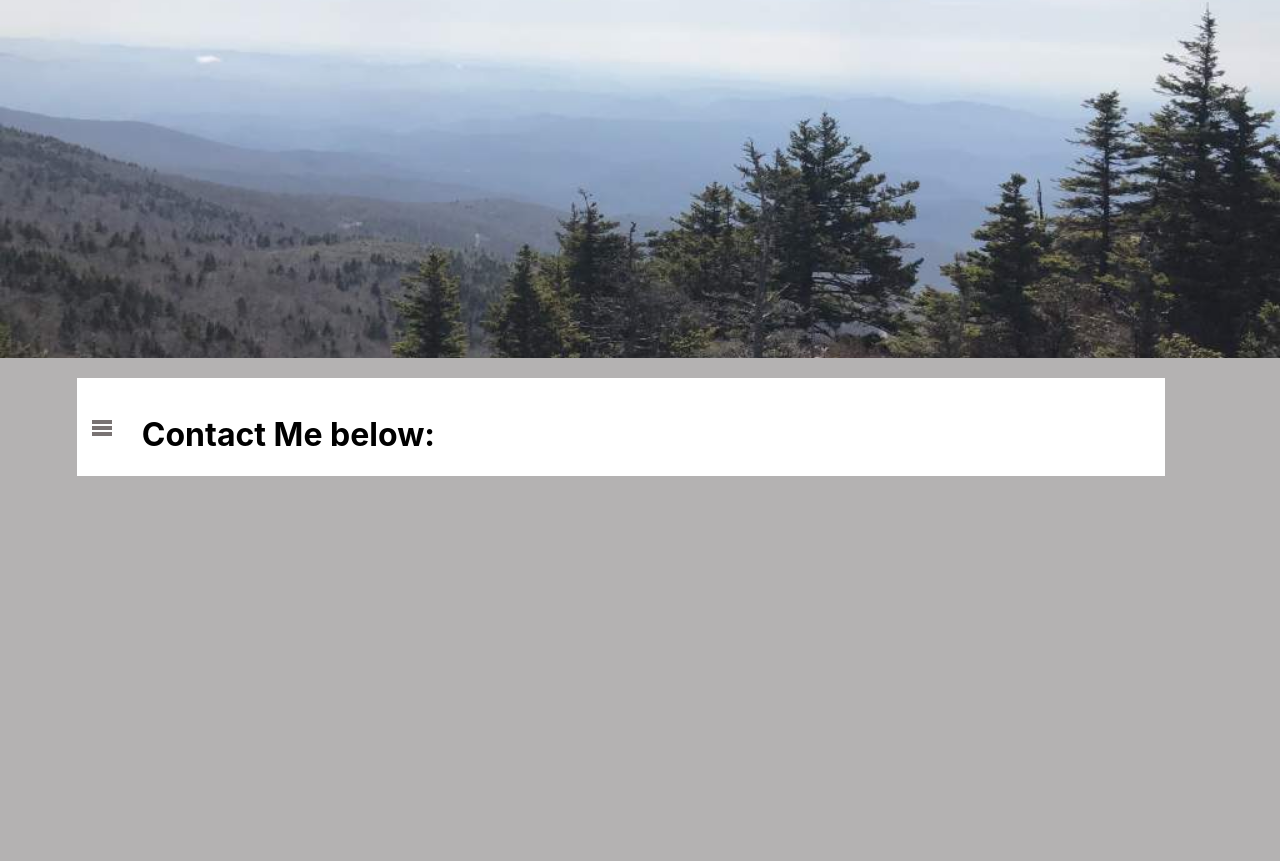
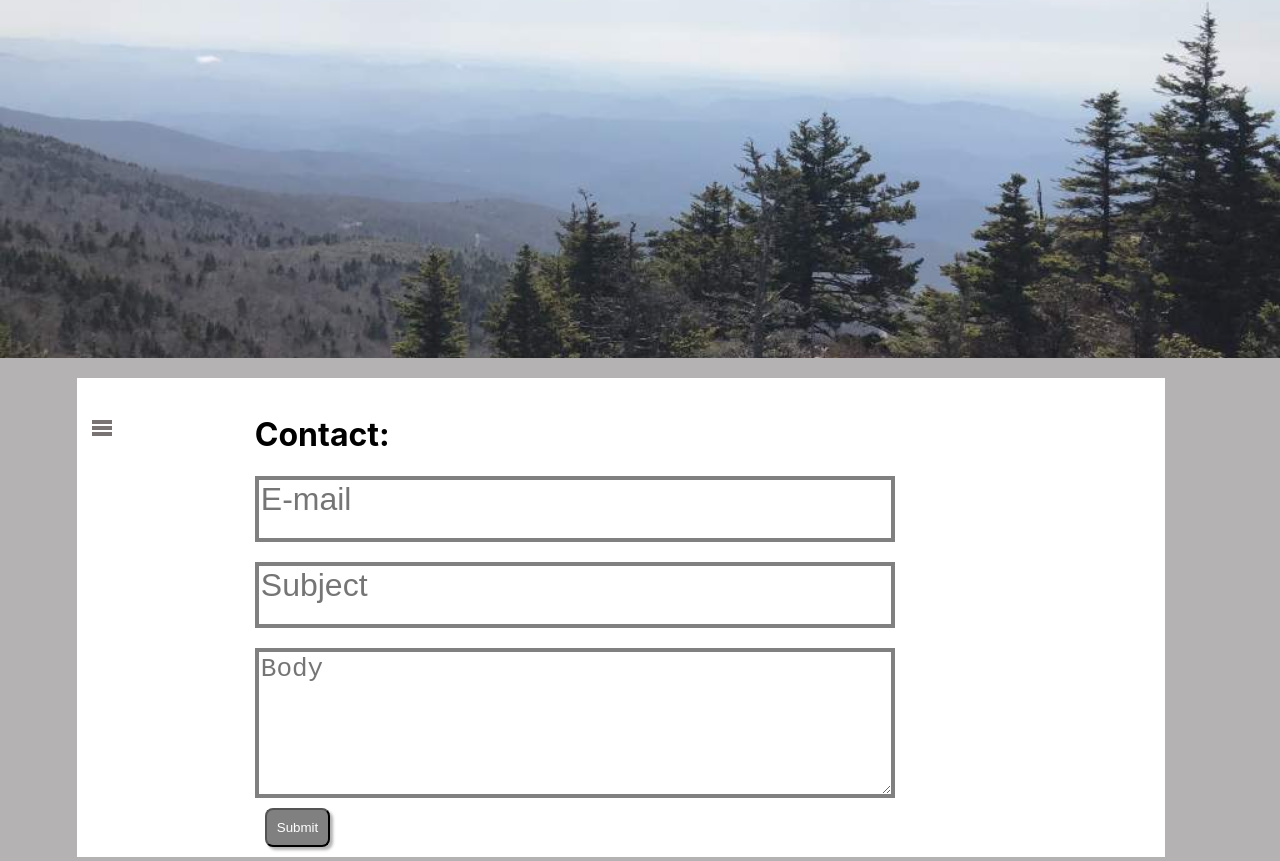
Before and after one commit to mwave317/mwave_blog, a React (Create React App) app in the folder client/: page /contact in a window 1280 px wide. Shown: the part 132-993 px from the top of the page. Before the commit the page ends 800 px from the top, so only its background shows below. Built offline with nearby package versions, Linux system fonts and the light colour scheme; no server answers.

Commit message:
Added the Contact form. Changed the css for the addPost. Removed the Landing from the App.js. At this point, I need to get the backend to send the email.

```diff
--- a/client/src/App.js
+++ b/client/src/App.js
@@ -17,6 +17,9 @@ class App extends Component {
     addedTitle: ' ',
     addedBody: ' ',
     comment: ' ',
+    sender: '',
+    subject: '',
+    contactBody: '',
     intervalisSet: false,
     reviewed: true,
     loggedIn: true,
@@ -27,7 +30,7 @@ class App extends Component {
   }
 
   onFormSubmit(state) {
-    this.setState({ addedTitle: state.title, addedBody: state.body });
+    this.setState({ addedTitle: state.title, addedBody: state.body, sender: state.sender, subject: state.subject, contactBody: state.contactBody });
   }
 
   onCommentSubmit(state) {
@@ -37,22 +40,7 @@ class App extends Component {
   render() {
     console.log(this.state);
     console.log(this.props.auth);
-    let currentLocation = window.location.pathname;
-    if (this.props.auth && currentLocation === '/' ) {
-      return (
-
-        <div>
-          <BrowserRouter>
-            <div>
-              <Header />
-              <div className="main-layout">
-              <Routes />
-              </div>
-            </div>
-          </BrowserRouter>
-        </div>
-      );
-    } else {
+    // let currentLocation = window.location.pathname;
       return (
         <div >
           <BrowserRouter>
@@ -68,7 +56,6 @@ class App extends Component {
       )
     }
   }
-}
 
 
 function mapStateToProps({ auth }) {
--- a/client/src/components/AddPost.js
+++ b/client/src/components/AddPost.js
@@ -21,7 +21,7 @@ export default class AddPost extends Component {
         }
     }
 
-    submitForm = (event, state) => {
+    submitForm = (event) => {
         event.preventDefault();
         this.setState({title: event.target.value, body: event.target.value});
         this.props.onFormSubmit(this.state);
@@ -34,10 +34,10 @@ export default class AddPost extends Component {
             <div className="addPost">
                 <form>
                     <input className="addPost-title" onChange= { ev => this.handleChange ('title', ev)}
-                    type='text' placeholder='Catching title' value= {this.state.title } />
+                    type='text' placeholder='Title' value= {this.state.title } />
 
                     <textarea className="addPost-body" onChange= { ev => this.handleChange ('body', ev)}
-                    type='text' placeholder='Write something moving and informative.' value= {this.state.body } />
+                    type='text' placeholder='Body.' value= {this.state.body } />
 
                     <button type="submit" onClick={this.submitForm} className="addPost-button">Submit</button>
                     <div>
--- a/client/src/components/Comment.js
+++ b/client/src/components/Comment.js
@@ -1,18 +1,26 @@
 import React, { Component } from 'react';
 import '../css/Comment.css';
+import { connect } from 'react-redux';
+import * as actions from '../actions';
 
-export default class Comment extends Component {
+class Comment extends Component {
     constructor(props){
         super(props);
             this.state = {
                 comment: '',
                 active: false,
+                commentStatus: 'Leave a comment',
             }
     }
 
     toggleClass = () => {
-        this.setState({active: !this.state.active});
-    }
+        if (this.props.auth) {
+            this.setState({active: !this.state.active});
+        this.setState({commentStatus: 'Leave a comment'});
+        } else {
+            this.setState({commentStatus: 'Log in to comment'});
+        }
+}
 
     handleChange(state, ev) {
         if (ev.target.value.includes('<script>')) {
@@ -26,21 +34,27 @@ export default class Comment extends Component {
 
     keyPress(ev) {
         if (ev.key === "Enter") {
-            this.setState({active: !this.state.active, comment: ' ' });
+            this.setState({active: !this.state.active, comment: ' ', commentStatus : 'Your comment is waiting for review.'});
         } else {
             this.setState({active: true})
         }
     }
 
     render() {
+        console.log(this.props.auth);
         const toggleActiveState = this.state.active ? 'comment-add' : 'hide';
-        const commentStatus = !this.state.active && this.state.comment === ' ' ? 'Your comment is waiting for review.' : 'Leave a Comment';
         return (
             <div>
-                  <p onClick={this.toggleClass}>{commentStatus}</p>
+                  <p onClick={this.toggleClass}>{this.state.commentStatus}</p>
                     <textarea className={toggleActiveState} onChange= { ev => this.handleChange ('comment', ev)}
                      onKeyDown={ ev => this.keyPress(ev, this.state)} type='text' placeholder='Enter your comment here...' value= {this.state.comment } />
             </div>
         )
     }
 }
+
+function mapStateToProps({ auth }) {
+    return { auth };
+  }
+
+  export default connect(mapStateToProps, actions)(Comment);
--- a/client/src/components/Contact.js
+++ b/client/src/components/Contact.js
@@ -6,8 +6,24 @@ export default class Contact extends Component {
     constructor() {
         super();
         this.state = {
+            sender: '',
+            subject: '',
+            contactBody: '',
+        };
+    }
 
-        };
+    handleChange(state, event) {
+        if (event.target.value.includes('<script>')) {
+            this.setState({sender: '', subject: '', contactBody: ''})
+        } else {
+            this.setState({ [state] : event.target.value});
+        }
+    }
+
+    submitForm = (event) => {
+        event.preventDefault();
+        this.setState({sender: event.target.value, subject: event.target.value, contactBody: event.target.value});
+        this.props.onFormSubmit(this.state);
     }
 
     render() {
@@ -15,7 +31,20 @@ export default class Contact extends Component {
             <div>
 
             <div className="contact">
-                <h1 className="contact-title">Contact Me below: </h1>
+                <h1 className="contact-title">Contact: </h1>
+
+                    <form>
+                        <input className="contact-sender" onChange= { ev => this.handleChange ('sender', ev)}
+                        type='text' placeholder='E-mail' value= {this.state.sender } />
+
+                        <input className="contact-subject" onChange= { ev => this.handleChange ('subject', ev)}
+                        type='text' placeholder='Subject' value= {this.state.subject } />
+
+                        <textarea className="contact-body" onChange= { ev => this.handleChange ('contactBody', ev)}
+                        type='text' placeholder='Body' value= {this.state.contactBody } />
+
+                        <button type="submit" onClick={this.submitForm} className="contact-button">Submit</button>
+                    </form>
             </div>
             </div>
 
--- a/client/src/components/Routes.js
+++ b/client/src/components/Routes.js
@@ -1,6 +1,6 @@
 import React, { Component } from 'react';
 import { Route } from 'react-router-dom';
-import Landing from './Landing';
+// import Landing from './Landing';
 import Home from './Home';
 import About from './About';
 import Contact from './Contact';
@@ -23,10 +23,10 @@ export default class Routes extends Component {
         return (
 
             <div>
-                <Route exact path="/" component={ Landing} />
-                <Route path="/home" render={(props) => <Home {...props} title={this.props.title} body={this.props.body} onCommentSubmit={this.props.onCommentSubmit} />} />
+                <Route exact path="/" render={(props) => <Home {...props} title={this.props.title} body={this.props.body} onCommentSubmit={this.props.onCommentSubmit} />} />
+                <Route exact path="/home" render={(props) => <Home {...props} title={this.props.title} body={this.props.body} onCommentSubmit={this.props.onCommentSubmit} />} />
                 <Route path="/about" component={ About } />
-                <Route path="/contact" component={ Contact } />
+                <Route path="/contact" render={(props) => <Contact {...props} onFormSubmit={this.props.onFormSubmit} /> }/>
                 <Route path="/portfolio" component={ Portfolio } />
                 <Route path="/addPost" render={(props) => <AddPost {...props} addedTitle={this.props.addedTitle} addedBody={this.props.addedBody} onFormSubmit={this.props.onFormSubmit} />} />
             </div>
--- a/client/src/css/AddPost.css
+++ b/client/src/css/AddPost.css
@@ -1,16 +1,16 @@
 .addPost {
     display: flex;
     justify-content: center;
-    padding-left: 20px;
+    padding-left: 8vw;
 }
 
 .addPost-title { /* These settings look good for the 6 and the XS Max in landscape */
     display: block;
     border: 4px solid gray;
-    width: 320px;
+    width: 50vw;
     padding-bottom: 20px;
     margin: 20px 0;
-    font-size: 40px;
+    font-size: 2em;
 }
 
 .addPost-title:focus {
@@ -20,9 +20,9 @@
 .addPost-body { /* These settings look good for the 6 and the XS Max in landscape */
     display: block;
     border: 4px solid gray;
-    font-size: 25px;
-    height: 400px;
-    width: 320px;
+    font-size: 2em;
+    height: 30vh;
+    width: 50vw;
 }
 
 .addPost-body:focus {
@@ -32,7 +32,7 @@
 .addPost-button { /* These settings look good for the 6 and the XS Max in landscape */
     padding: 10px;
     border-radius: 8px;
-    margin: 10px;
+    margin: 10px 0px;
     background: gray;
     color: white;
     outline: none;
--- a/client/src/css/Contact.css
+++ b/client/src/css/Contact.css
@@ -1,3 +1,65 @@
+.contact {
+    display: block;
+    justify-content: center;
+    padding-left: 10vw;
+}
+
 .contact-title {
-    padding-left: 15px;
+    font-size: 2em;
 }
+
+.contact-sender { /* These settings look good for the 6 and the XS Max in landscape */
+    display: block;
+    border: 4px solid gray;
+    width: 50vw;
+    padding-bottom: 20px;
+    margin: 20px 0;
+    font-size: 2em;
+}
+
+.contact-sender:focus {
+    outline: none;
+}
+
+.contact-subject { /* These settings look good for the 6 and the XS Max in landscape */
+    display: block;
+    border: 4px solid gray;
+    width: 50vw;
+    padding-bottom: 20px;
+    margin: 20px 0;
+    font-size: 2em;
+}
+
+.contact-subject:focus {
+    outline: none;
+}
+
+.contact-body { /* These settings look good for the 6 and the XS Max in landscape */
+    display: block;
+    border: 4px solid gray;
+    font-size: 2em;
+    height: 150px;
+    width: 50vw;
+}
+
+.contact-body:focus {
+    outline: none;
+}
+
+.contact-button { /* These settings look good for the 6 and the XS Max in landscape */
+    padding: 10px;
+    border-radius: 8px;
+    margin: 10px;
+    background: gray;
+    color: white;
+    outline: none;
+    box-shadow: 3px 3px 3px rgba(0,0,0,0.3);
+
+}
+
+.contact-button:hover,
+.contact-button:active {
+    background: white;
+    color: gray;
+    outline: none;
+}
```
